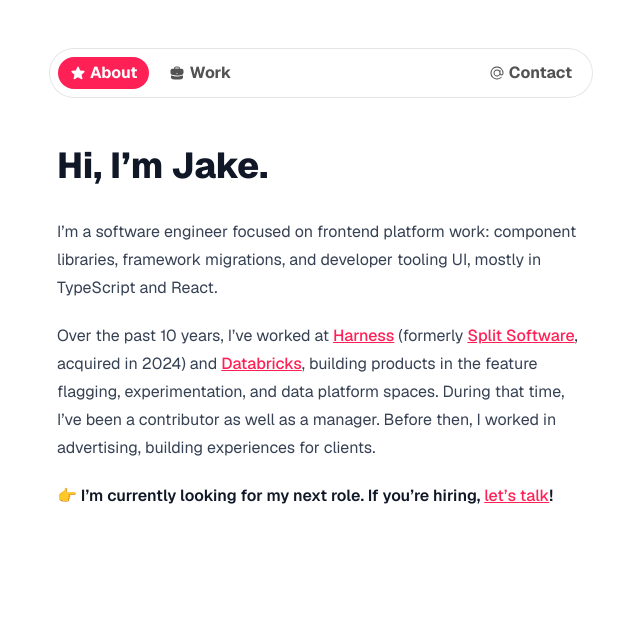
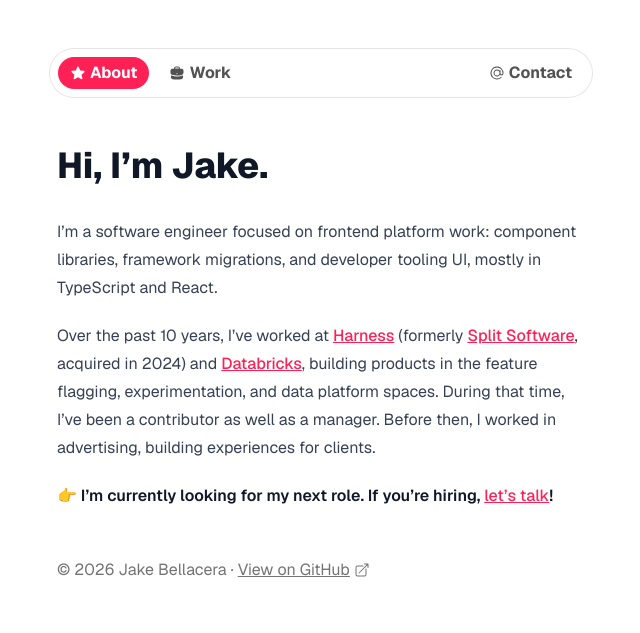
Before and after one commit to jakebellacera/website, an Astro site: page / in a window 1280 px wide. Shown: the whole page, without its empty margins (319-959 px from the left). Built offline with nearby package versions, Linux system fonts and the light colour scheme; Astro itself is replaced by a stand-in of ours.

Commit message:
Add footer

```diff
--- a/src/layouts/Layout.astro
+++ b/src/layouts/Layout.astro
@@ -53,6 +53,9 @@ const navItems = [
 			<main class="py-12">
 				<slot />
 			</main>
+			<footer class="pb-6 sm:pb-12 text-neutral-500 dark:text-neutral-700">
+				&copy; 2026 Jake Bellacera &middot; <a href="https://github.com/jakebellacera/website" class="text-inherit underline inline-flex items-center gap-1 hover:text-neutral-700 dark:hover:text-neutral-500">View on GitHub <Icon icon={IconType.External} /></a>
+			</footer>
 		</div>
 	</body>
 </html>
--- a/src/ui/Icon.astro
+++ b/src/ui/Icon.astro
@@ -7,6 +7,7 @@
 export enum IconType {
   AtSymbol,
   Briefcase,
+  External,
   Star,
 }
 
```
